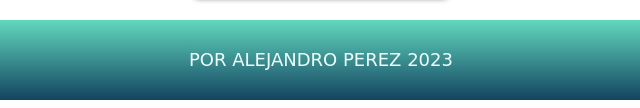
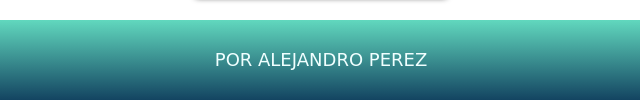
Before and after one commit to AlejandroPR23/CssHtml, a plain HTML site: page DibujosCSS/Dibujo#1/index.html in a window 1280 px wide. Shown: the part 689-797 px from the top of the page, 319-959 px from the left. Drawn offline with Linux system fonts and the light colour scheme.

Commit message:
Update index.html

```diff
--- a/DibujosCSS/Dibujo#1/index.html
+++ b/DibujosCSS/Dibujo#1/index.html
@@ -59,7 +59,7 @@
 </body>
 
 <footer>
-    POR ALEJANDRO PEREZ 2023
+    POR ALEJANDRO PEREZ
 </footer>
 
 </html>
```
